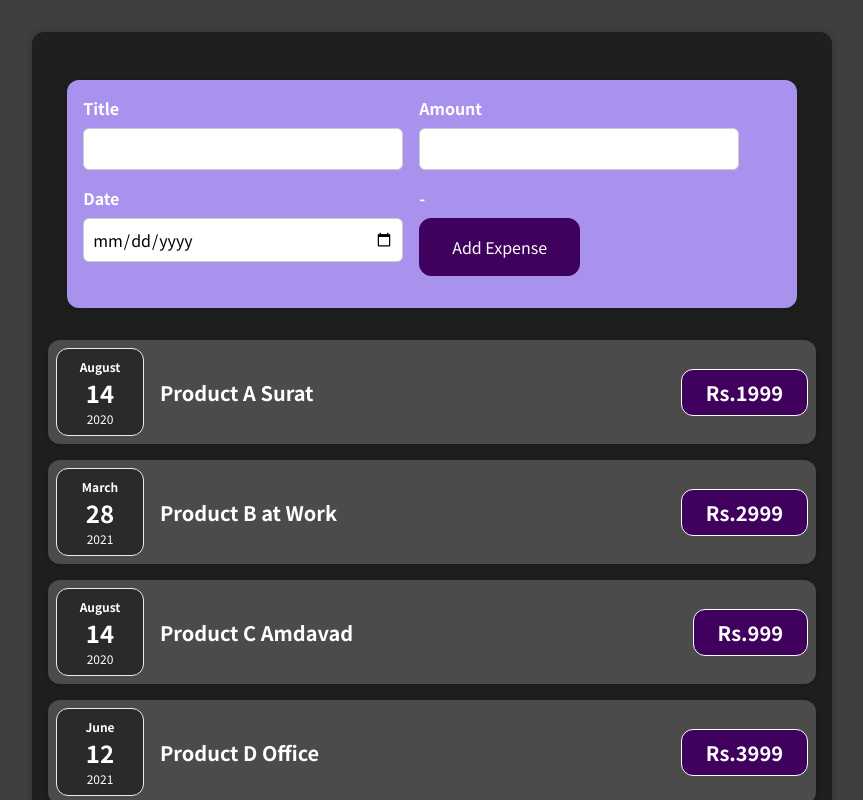
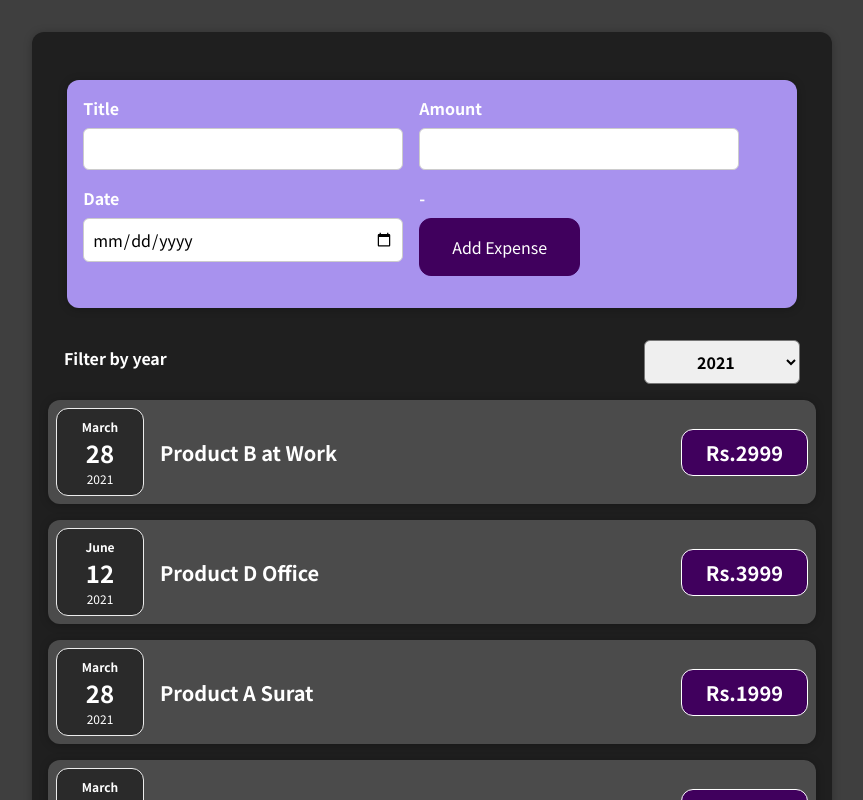
Before and after one commit to dhaval1997/React-Expense-App, a React (Vite) app: page / in a window 1280 px wide. Shown: the top 800 px of the page, without its empty margins (208-1071 px from the left). Built offline with nearby package versions, Linux system fonts and the light colour scheme.

Commit message:
Added Filter Functionality

```diff
--- a/src/App.js
+++ b/src/App.js
@@ -5,20 +5,34 @@ import dummyData from "./utils/dummy";
 import Card from "./Components/Card";
 import "./Components/Expenses.css";
 import NewExpense from "./Components/NewExpense";
+import ExpensesFilter from "./Components/ExpenseFilter";
 
 const AppLayout = () => {
   const [expenses, setExpense] = useState(dummyData);
+  const [filteredYear, setFilteredYear] = useState("2021");
 
   const addExpenseHandler = (newExpense) => {
     setExpense((prevExpense) => [newExpense, ...prevExpense]);
     console.log(newExpense);
   };
 
+  const filterChangeHandler = (selectedYear) => {
+    setFilteredYear(selectedYear);
+  };
+
+  const filteredExpenses = expenses.filter((expense) => {
+    return expense.date.getFullYear().toString() === filteredYear;
+  });
+
   return (
     <>
       <Card className="expenses">
-      <NewExpense onAddExpense={addExpenseHandler} />
-        {expenses.map((data) => (
+        <NewExpense onAddExpense={addExpenseHandler} />
+        <ExpensesFilter
+          selected={filteredYear}
+          onChangeFilter={filterChangeHandler}
+        />
+        {filteredExpenses.map((data) => (
           <ExpenseItem key={data.id} {...data} />
         ))}
       </Card>
--- /dev/null
+++ b/src/Components/ExpenseFilter.css
@@ -0,0 +1,24 @@
+.expenses-filter {
+    color: white;
+    padding: 0 1rem;
+  }
+
+  .expenses-filter__control {
+    display: flex;
+    width: 100%;
+    align-items: center;
+    justify-content: space-between;
+    margin: 1rem 0;
+  }
+
+  .expenses-filter label {
+    font-weight: bold;
+    margin-bottom: 0.5rem;
+  }
+
+  .expenses-filter select {
+    font: inherit;
+    padding: 0.5rem 3rem;
+    font-weight: bold;
+    border-radius: 6px;
+  }
--- /dev/null
+++ b/src/Components/ExpenseFilter.js
@@ -0,0 +1,25 @@
+import React from "react";
+
+import "./ExpenseFilter.css";
+
+const ExpensesFilter = (props) => {
+  const dropdownChangeHandler = (event) => {
+    props.onChangeFilter(event.target.value);
+  };
+
+  return (
+    <div className="expenses-filter">
+      <div className="expenses-filter__control">
+        <label>Filter by year</label>
+        <select value={props.selected} onChange={dropdownChangeHandler}>
+          <option value="2022">2022</option>
+          <option value="2021">2021</option>
+          <option value="2020">2020</option>
+          <option value="2019">2019</option>
+        </select>
+      </div>
+    </div>
+  );
+};
+
+export default ExpensesFilter;
```
Also changed, not shown: src/Components/ExpenseItem.js (+0 -7 lines).
